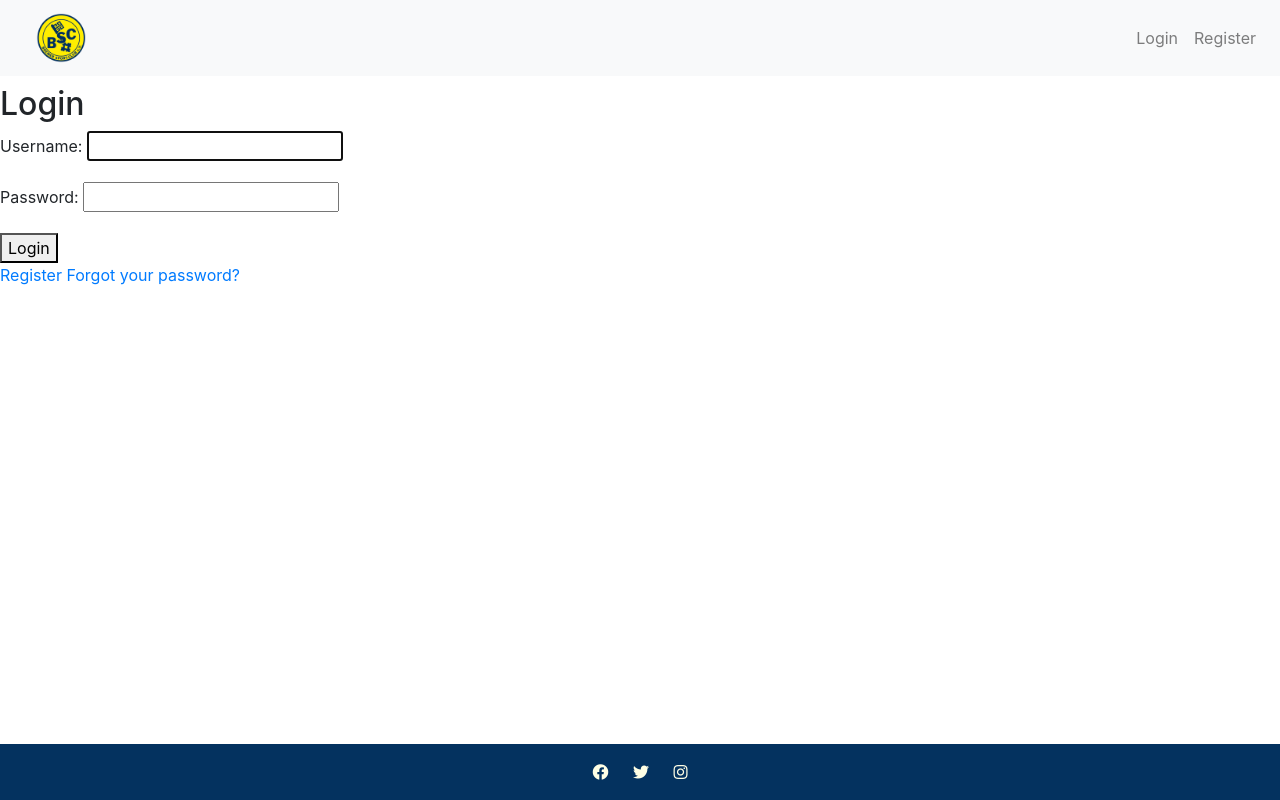
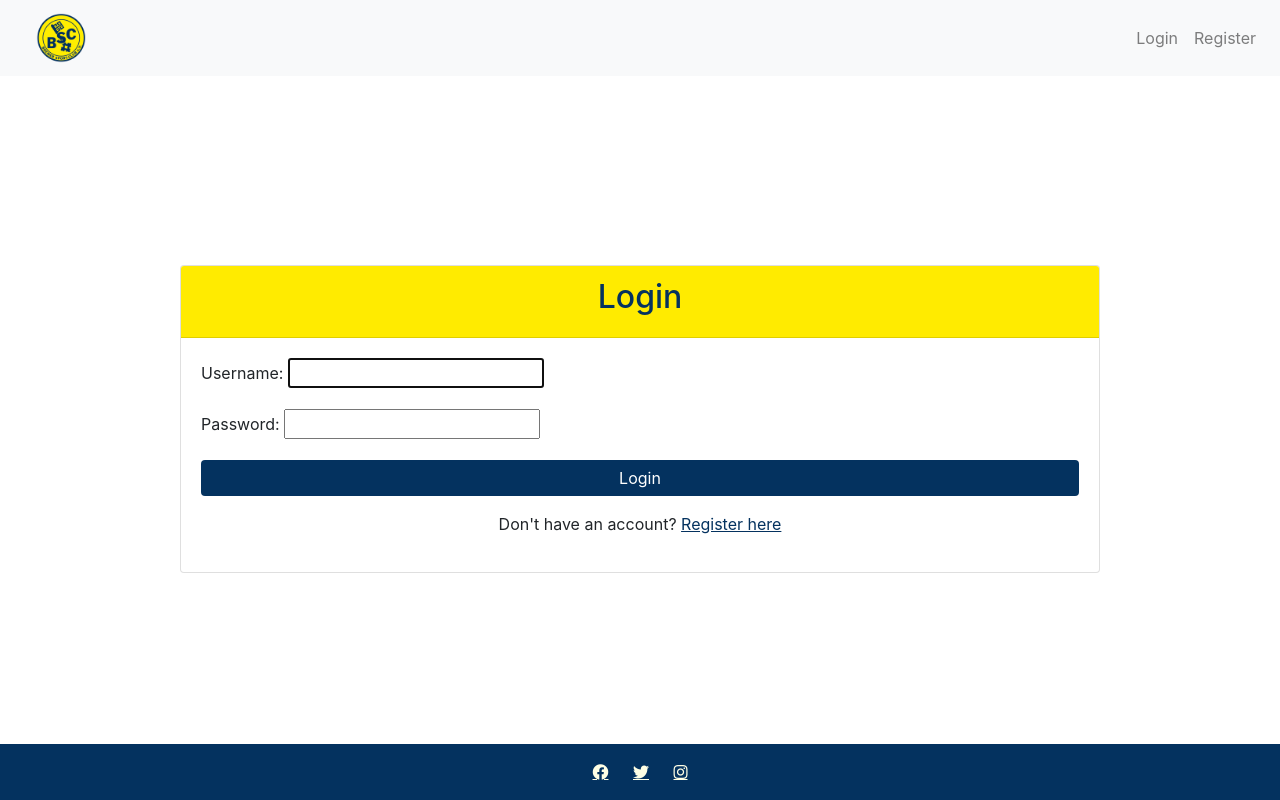
Before and after one commit to ibra8080/BSC-Hastedt-football-camp, a Django app: page /accounts/login/ in a window 1280 px wide. Run offline with Django 4.2, Linux system fonts and the light colour scheme; some libraries are stand-ins or nearby versions.

Commit message:
Update login.html and styel.css with login styling

```diff
--- a/football_camp/static/css/style.css
+++ b/football_camp/static/css/style.css
@@ -1,7 +1,8 @@
 html, body {
+    margin: 0;
+    height: 100%;
+}
 
-    margin: 0;
-}
 .wrapper {
     display: flex;
     min-height: 100vh;
@@ -9,12 +10,8 @@ html, body {
     justify-content: space-between;
 }
 
-/* body {
-    padding-top: 70px;
-} */
-
 .flex-shrink-0 {
-    padding-top: 85px;
+    padding-top: 75px;
 }
 
 main {
@@ -74,6 +71,53 @@ h2.title {
     text-transform: uppercase;
 }
 
+/* Login Page Styles */
+.card-header {
+    background-color: #ffeb00 !important;
+    color: #04325F;
+}
+
+.card-body {
+    padding: 2rem;
+}
+
+.card-body form {
+    margin-bottom: 1rem;
+}
+
+.btn-primary {
+    background-color: #04325F !important;
+    border: none !important;
+    color: #FFFFFF;
+    padding: 0.75rem;
+    font-size: 1rem;
+    width: 100%;
+    border-radius: 0;
+}
+
+.btn-primary:hover {
+    background-color: #1E1E1E;
+    color: #FFFFE5;
+}
+
+.text-center a {
+    color: #04325F;
+    text-decoration: underline;
+}
+
+.text-center a:hover {
+    color: #1E1E1E;
+}
+
+.login-container {
+    display: flex;
+    justify-content: center;
+    align-items: center;
+    min-height: 80vh;
+}
+
+
+
 /* footer */
 footer {
     background-color: #04325F;
@@ -94,12 +138,4 @@ footer .fab {
         flex: 0 0 100%;
     }
 
-    /* Adjust hero content for smaller screens */
-    .hero-content {
-        width: 90%;
-    }
-
-    .hero img {
-        height: auto;
-    }
 }
--- a/football_camp/templates/football_camp/base.html
+++ b/football_camp/templates/football_camp/base.html
@@ -17,7 +17,7 @@
 <body>
     <div class="wrapper">
         <nav class="navbar navbar-expand-lg navbar-light bg-light fixed-top">
-            <a class="navbar-brand" href="{% url 'home' %}"><img src="../static/images/bsc-logo-.png" alt="bsc-hastet-logo" class="logo-img-nav"></a>
+            <a class="navbar-brand" href="{% url 'home' %}"><img src="{% static 'images/bsc-logo-.png' %}" alt="bsc-hastet-logo" class="logo-img-nav"></a>
             <button class="navbar-toggler" type="button" data-toggle="collapse" data-target="#navbarNav"
                 aria-controls="navbarNav" aria-expanded="false" aria-label="Toggle navigation">
                 <span class="navbar-toggler-icon"></span>
--- a/football_camp/templates/registration/login.html
+++ b/football_camp/templates/registration/login.html
@@ -1,16 +1,30 @@
 {% extends "football_camp/base.html" %}
+{% load static %}
 
 {% block title %}Login{% endblock %}
 
 {% block content %}
-
-<h2>Login</h2>
-<form method="post">
-    {% csrf_token %}
-    {{ form.as_p }}
-    <button type="submit">Login</button>
-</form>
-<a href="{% url 'register' %}">Register</a>
-<a href="{% url 'password_reset' %}">Forgot your password?</a>
-
+<div class="container ">
+    <div class="row justify-content-center login-container">
+        <div class="col-md-10">
+            <div class="card mt-5">
+                <div class="card-header text-center">
+                    <h2>Login</h2>
+                </div>
+                <div class="card-body">
+                    <form method="post">
+                        {% csrf_token %}
+                        {{ form.as_p }}
+                        <div class="text-center">
+                            <button type="submit" class="btn btn-primary btn-block">Login</button>
+                        </div>
+                    </form>
+                    <div class="text-center mt-3">
+                        <p>Don't have an account? <a href="{% url 'register' %}">Register here</a></p>
+                    </div>
+                </div>
+            </div>
+        </div>
+    </div>
+</div>
 {% endblock %}
```
Also changed, not shown: db.sqlite3.
